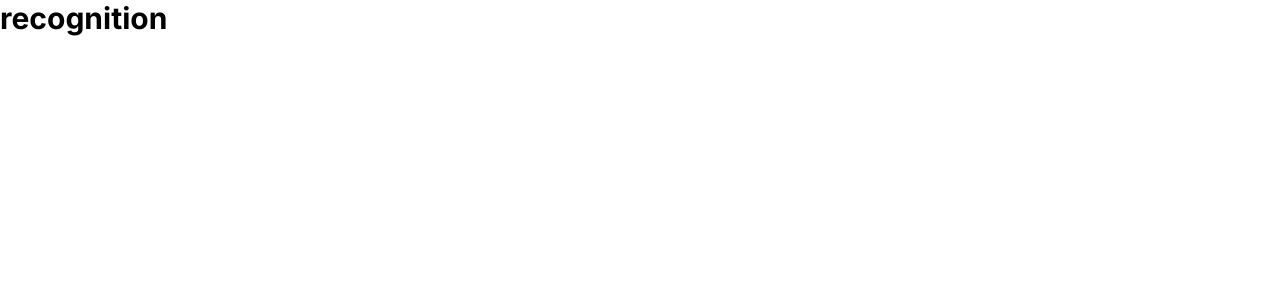
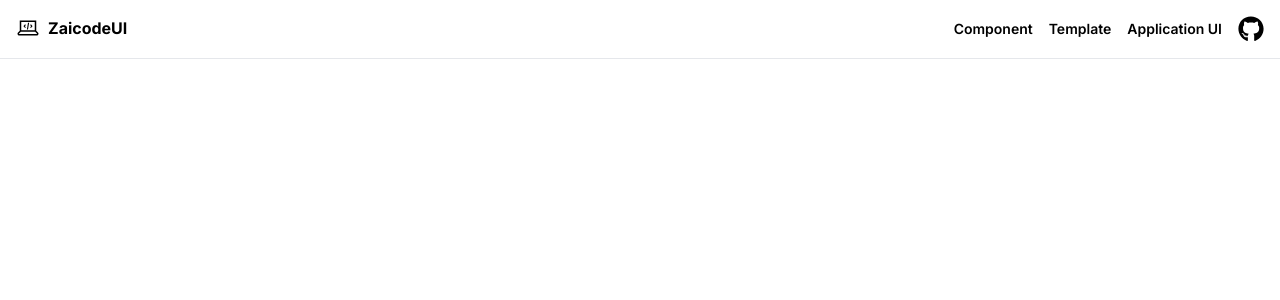
Before and after one commit to Jarramdhan28/zaicodeui, a React (Vite) app: page / in a window 1280 px wide. Shown: the top 300 px of the page. Built offline with nearby package versions, Linux system fonts and the light colour scheme.

Commit message:
feat Navbar

```diff
--- a/package.json
+++ b/package.json
@@ -13,6 +13,8 @@
     "@tailwindcss/vite": "^4.0.5",
     "react": "^19.0.0",
     "react-dom": "^19.0.0",
+    "react-icons": "^5.4.0",
+    "react-router-dom": "^7.1.5",
     "tailwindcss": "^4.0.5"
   },
   "devDependencies": {
--- a/src/App.tsx
+++ b/src/App.tsx
@@ -1,10 +1,13 @@
+import { BrowserRouter as Router, Routes, Route } from 'react-router-dom'
+import Home from "./pages/Home"
+
 function App() {
   return (
-    <>
-      <h1 className="text-3xl font-bold">
-        recognition
-      </h1>
-    </>
+      <Router>
+        <Routes>
+          <Route path="/" element={<Home />}></Route>
+        </Routes>
+      </Router>
   )
 }
 
--- /dev/null
+++ b/src/components/Navbar.tsx
@@ -0,0 +1,48 @@
+import { useState } from "react";
+import { FaGithub } from "react-icons/fa";
+import { IoClose } from "react-icons/io5";
+import { LiaLaptopCodeSolid } from "react-icons/lia";
+import { TfiMenu } from "react-icons/tfi";
+import { Link } from "react-router-dom";
+
+const Navbar = () => {
+  const [isMobileOpen, setIsMobileOpen] = useState(false)
+
+
+  return (
+    <header className="border-b border-gray-200">
+      <nav className="mx-auto max-w-screen-xl py-4 flex justify-between px-4">
+        <div className="flex gap-x-2">
+          <LiaLaptopCodeSolid size={24}/>
+          <Link to={'/'} className="font-bold">ZaicodeUI</Link>
+        </div>
+
+
+        <div className="hidden md:flex gap-x-4 items-center justify-center">
+          <Link to={""} className="font-semibold text-sm hover:text-gray-700">Component</Link>
+          <Link to={""} className="font-semibold text-sm hover:text-gray-700">Template</Link>
+          <Link to={""} className="font-semibold text-sm hover:text-gray-700">Application UI</Link>
+          <FaGithub size={26}/>
+        </div>
+
+        <div className="lg:hidden flex gap-x-4">
+          <FaGithub size={26}/>
+          <button onClick={() => setIsMobileOpen(!isMobileOpen)}>
+            {isMobileOpen ? (<IoClose size={20}/>) : ( <TfiMenu size={20}/> )}
+          </button>
+        </div>
+      </nav>
+
+      { isMobileOpen && (
+          <div className="md:hidden top-12 flex flex-col space-y-4 mt-2 mb-4 text-start px-4">
+              <Link to={""} className="font-semibold text-sm hover:text-gray-700">Component</Link>
+              <Link to={""} className="font-semibold text-sm hover:text-gray-700">Template</Link>
+              <Link to={""} className="font-semibold text-sm hover:text-gray-700">Application UI</Link>
+          </div>
+      )}
+    </header>
+
+   );
+}
+
+export default Navbar;
--- /dev/null
+++ b/src/pages/Home.tsx
@@ -0,0 +1,13 @@
+import Navbar from "../components/Navbar";
+
+const Home = () => {
+  return (
+    <>
+      <title>ZaicodeUI - Home</title>
+
+      <Navbar/>
+    </>
+  );
+}
+
+export default Home ;
```
Also changed, not shown: 1 other file (tests, documents, lock files or other folders).
